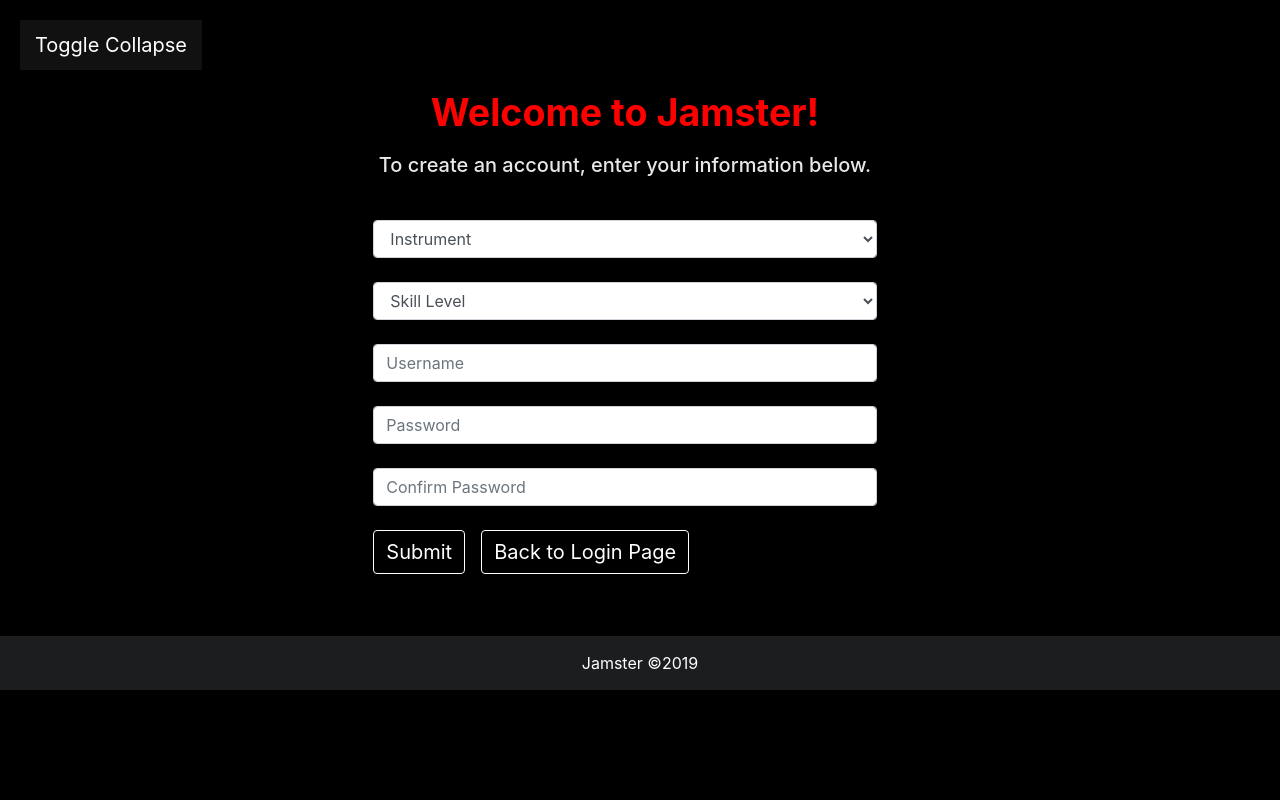
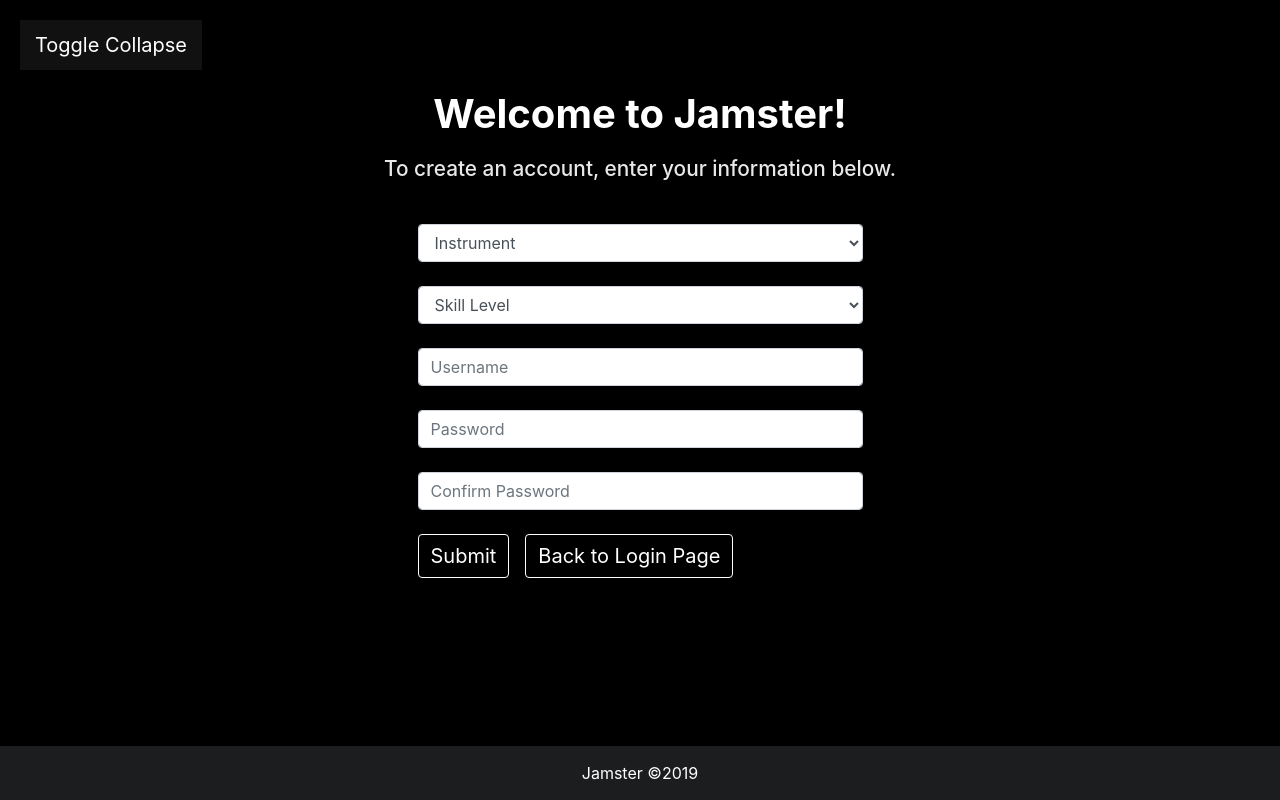
Before and after one commit to August-Johnson/jamster, a React (Create React App) app in the folder client/: page /createAccount in a window 1280 px wide. Built offline with nearby package versions, Linux system fonts and the light colour scheme.

Commit message:
content positioning fixed and react-bootstrap imports optimized

```diff
--- a/client/src/App.css
+++ b/client/src/App.css
@@ -1,13 +1,24 @@
+html, body {
+  height: 100%;
+}
+
+h1 {
+  color: white;
+  font-weight: bold;
+}
+
+.App {
+  min-height: 100vh;
+  position: relative;
+  padding-bottom: 50px;
+}
+
 .btn {
   vertical-align: baseline;
   border-color: #FFFFFF;
   color: #FFFFFF;
   font-size: 125%;
 }
-
-/* html, body {
-  height: 100%;
-} */
 
 .jumboBg {
   background-image: url("https://images.unsplash.com/photo-1541673513302-6144bb1a498d?ixlib=rb-1.2.1&ixid=eyJhcHBfaWQiOjEyMDd9&auto=format&fit=crop&w=1050&q=80");
@@ -21,12 +32,6 @@
   border-radius: 20px;
 }
 
-h1 {
-  color: white;
-  font-weight: bold;
-
-}
-
 .jumboP {
   color: white;
   font-weight: bold;
--- a/client/src/App.js
+++ b/client/src/App.js
@@ -2,7 +2,6 @@ import React from 'react';
 import { BrowserRouter as Router, Switch, Route } from "react-router-dom";
 import Dashboard from "./pages/dashboard";
 import MyProfile from "./pages/myProfile";
-import Container from "./components/Container";
 import CreateSession from "./pages/CreateSession";
 import FindSession from "./pages/FindSession";
 import login from "./pages/login";
@@ -14,8 +13,8 @@ import SidebarNav from "./components/SidebarNav";
 
 function App() {
   return (
-    <Container>
-      <SidebarNav>
+    <div className="App">
+        <SidebarNav />
         <Router>
           <Switch>
             <Route exact path="/" component={login} />
@@ -27,9 +26,9 @@ function App() {
             <Route component={notFound} />
           </Switch>
         </Router>
-      </SidebarNav>
-      <Footer />
-    </Container>
+        <Footer />
+        {/* </SidebarNav> */}
+    </div>
   );
 }
 
--- a/client/src/components/Container/index.js
+++ b/client/src/components/Container/index.js
@@ -1,8 +1,10 @@
 import React from "react";
+
+import "./style.css";
 
 function Container(props) {
   return (
-    <div style={{"backgroundColor": "black", "position" : "relative", "height": "100%", "paddingBottom": "50px"}}>
+    <div className="content-container">
       {props.children}
     </div>
   );
--- /dev/null
+++ b/client/src/components/Container/style.css
@@ -0,0 +1,4 @@
+/* "backgroundColor": "black", "position" : "relative", "height": "100%", "paddingBottom": "50px" */
+/* .content-container {
+    flex: 1 0 auto;
+} */
--- a/client/src/components/SidebarNav/index.js
+++ b/client/src/components/SidebarNav/index.js
@@ -36,7 +36,7 @@ class sidebarNav extends Component {
           <button className="openbtn" onClick={this.handleExpand}>Toggle Collapse</button>
         </div>
 
-        {this.props.children}
+        {/* {this.props.children} */}
 
       </div>
     );
--- a/client/src/pages/createAccount/index.js
+++ b/client/src/pages/createAccount/index.js
@@ -1,8 +1,12 @@
 import React, { Component } from "react";
-import Container from "../../components/Container";
 import API from "../../API/api";
-import { Button, InputGroup, FormControl, Row, Col } from "react-bootstrap";
 import { Link } from "react-router-dom";
+import Container from "react-bootstrap/Container";
+import Row from "react-bootstrap/Row";
+import Col from "react-bootstrap/Col";
+import FormControl from "react-bootstrap/FormControl";
+import InputGroup from "react-bootstrap/InputGroup";
+import Button from "react-bootstrap/Button";
 
 import "./style.css";
 
@@ -48,12 +52,17 @@ class createAccount extends Component {
     return (
 
       <Container>
-        {/* <div id="create-background"></div> */}
+        <Row>
+          <Col>
+            <h1 className="welcome-header">Welcome to Jamster!</h1>
+            <p className="welcome-message">To create an account, enter your information below.</p>
+          </Col>
+        </Row>
+
+        <br />
+
         <Row className="create-form">
           <Col xs="12" sm="9" md="6" lg="5" xl="5">
-            <h1 className="welcome-header">Welcome to Jamster!</h1>
-            <p className="welcome-message">To create an account, enter your information below.</p>
-            <br></br>
             <InputGroup><FormControl as="select" placeholder="Instrument" aria-label="Instrument" aria-describedby="basic-addon1" name="instrumentValue" value={this.state.instrumentValue} onChange={this.onChange}>
               <option defaultValue="">Instrument</option>
               <option value="1">Bass</option>
@@ -84,14 +93,12 @@ class createAccount extends Component {
 
             <Link to="/"><Button className="mb-3 ml-2" variant="outline-primary">Back to Login Page</Button></Link>
 
-
           </Col>
         </Row>
 
       </Container>
-
-
     );
   }
 }
+
 export default createAccount;
--- a/client/src/pages/createAccount/style.css
+++ b/client/src/pages/createAccount/style.css
@@ -18,29 +18,19 @@ NOTE: try using media queries to adjust the 'hero' size so the page's height is
 }
 
 .welcome-header {
-    font-size: 200%;
+    font-size: 220%;
     color: #ffffff;
     text-align: center;
 }
 
 .welcome-message {
     color: #E8E8E8;
-     font-size: 120%;
-     font-weight: 500;
-     text-align: center;
+    font-size: 120%;
+    font-weight: 500;
+    text-align: center;
+    margin-top: 15px;
 }
 
-
-@media screen and  (min-width: 600px) {
-    .welcome-header {
-        font-size: 220%;
-    }
-
-    .welcome-message {
-        font-size: 120%;
-        margin-top: 15px;
-    }
-}
 
 @media screen and (min-width: 800px) {
     .welcome-header {
@@ -54,7 +44,17 @@ NOTE: try using media queries to adjust the 'hero' size so the page's height is
 
 @media screen and  (min-width: 900px) {
     .welcome-header {
-        font-size: 235%;
-        color: red;
+        font-size: 230%;
     }
 }
+
+@media screen and  (min-width: 1200px) {
+    .welcome-header {
+        font-size: 250%;
+    }
+
+    .welcome-message {
+        font-size: 130%;
+        margin-top: 15px;
+    }
+}
--- a/client/src/pages/login/index.js
+++ b/client/src/pages/login/index.js
@@ -1,8 +1,12 @@
 import React, { Component } from "react";
-import Container from "../../components/Container";
+import API from "../../API/api";
 import { Link } from "react-router-dom";
-import API from "../../API/api";
-import { Button, InputGroup, FormControl, Row, Col } from "react-bootstrap";
+import Container from "react-bootstrap/Container";
+import Row from "react-bootstrap/Row";
+import Col from "react-bootstrap/Col";
+import FormControl from "react-bootstrap/FormControl";
+import InputGroup from "react-bootstrap/InputGroup";
+import Button from "react-bootstrap/Button";
 
 import "./style.css";
 
@@ -44,17 +48,20 @@ class login extends Component {
   render() {
     return (
       <Container>
-
-        <div id="login-background">
-          JAMSTER
+        <Row>
+          <Col>
+            <div id="login-background">
+              JAMSTER
         </div>
+          </Col>
+        </Row>
 
         <br />
         {/* <Row className="justify-content-md-center" style={{ "width": "100%", "marginBottom": "20px" }}> */}
         <Row className="login-form">
           <Col xs="10" sm="8" md="7" lg="4" xl="4">
-          <h2>Login to Your Profile!</h2>
-          <br />
+            <h2>Login to Your Profile!</h2>
+            <br />
             <InputGroup size="lg">
               <FormControl id="username-login" type="text" placeholder="Username" aria-label="Username" aria-describedby="basic-addon1" name="username" value={this.state.username} onChange={this.onChange} />
             </InputGroup>
--- a/client/src/pages/login/style.css
+++ b/client/src/pages/login/style.css
@@ -1,4 +1,4 @@
-html, body {
+body {
     position: relative;
     height: 100%;
     margin: 0;
@@ -32,10 +32,6 @@ label {
     font-weight: 450;
 }
 
-.row {
-    width: 100%;
-}
-
 @media screen and (min-width: 900px) {
     #login-background {
         height: 600px;
```
